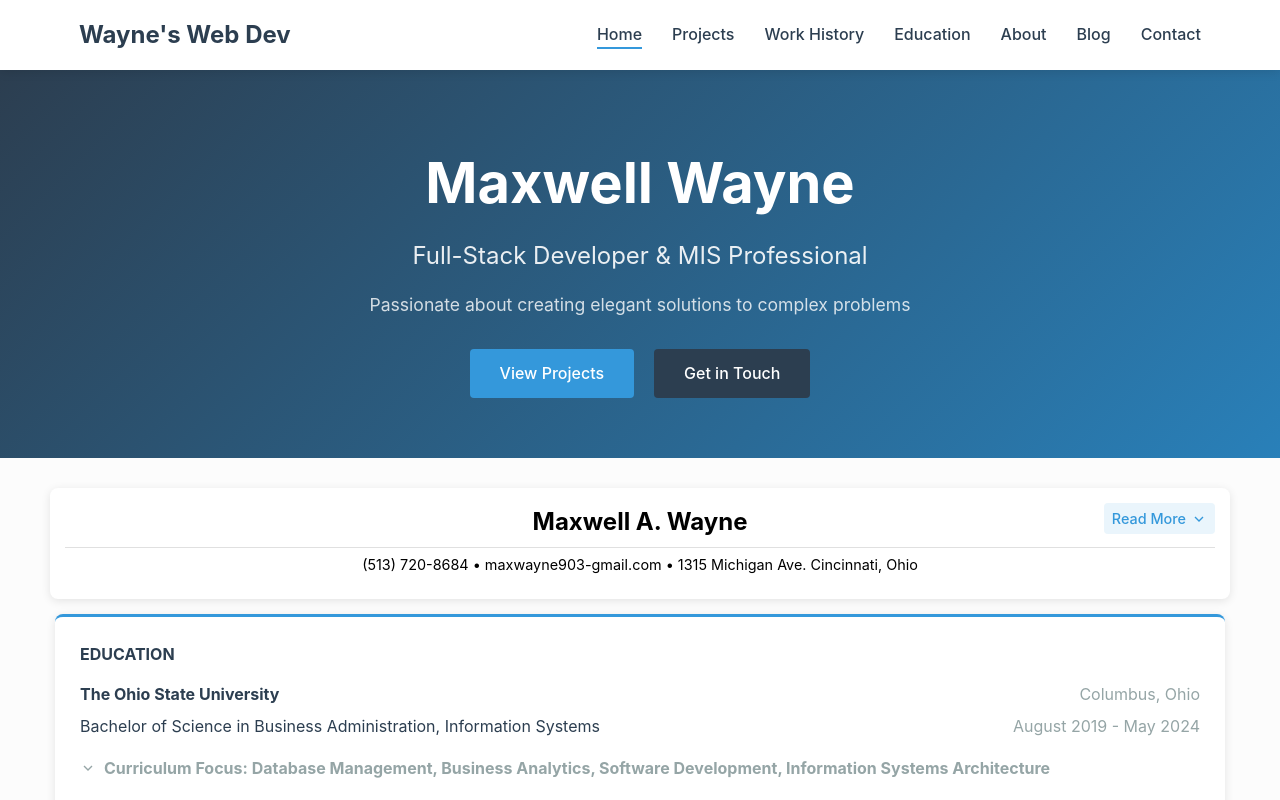
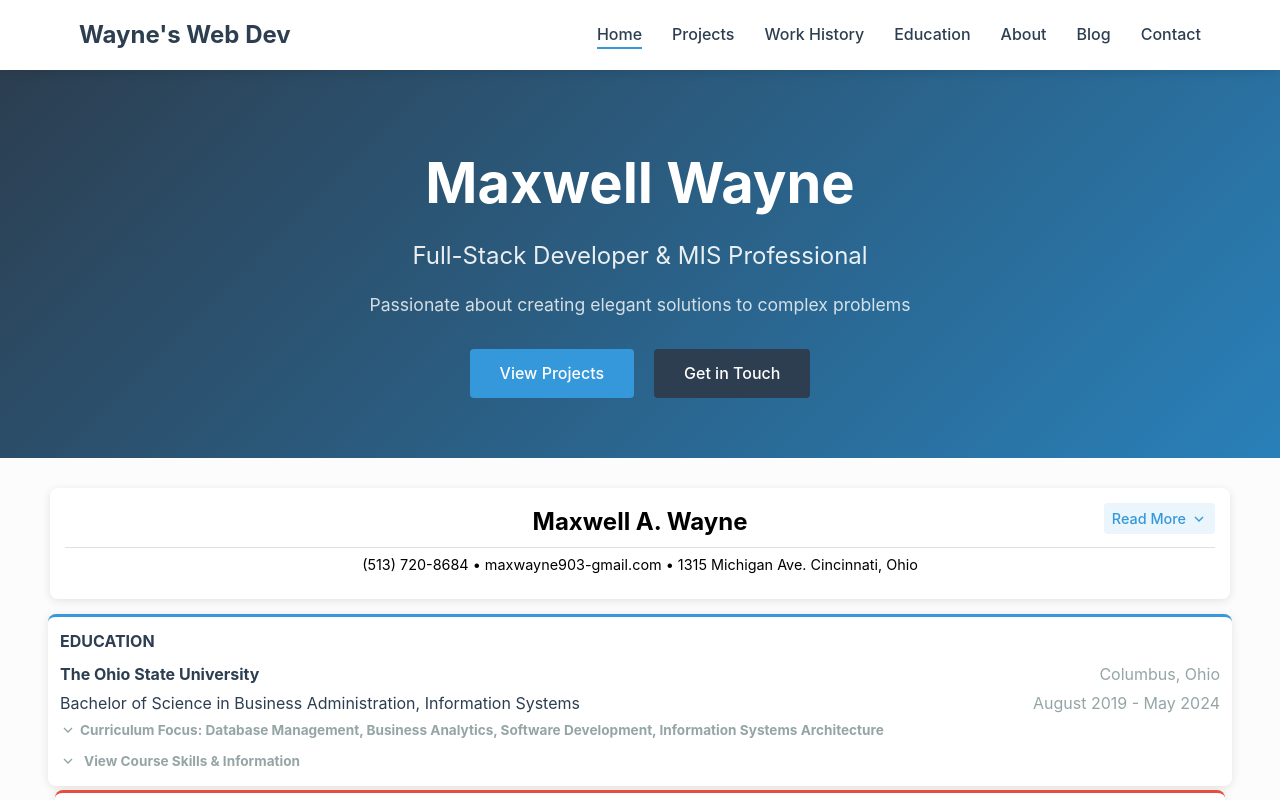
Before and after one commit to maxwell903/WayneWebDev, an Angular app: page / in a window 1280 px wide. Shown: the top 800 px of the page. Built offline with nearby package versions, Linux system fonts and the light colour scheme.

Commit message:
Way better about and education

```diff
--- a/src/app/components/class-filter/class-filter.component.css
+++ b/src/app/components/class-filter/class-filter.component.css
@@ -14,8 +14,11 @@
     cursor: pointer;
     display: flex;
     align-items: center;
-    padding: 8px 0;
+    padding: 0; /* Completely removed padding */
     transition: all 0.2s ease;
+    margin: 0; /* Removed all margins */
+    font-size: 0.85rem; /* Smaller font size */
+    line-height: 1.2; /* Tighter line height */
   }
 
   .dropdown-toggle:hover,
--- a/src/app/components/education-summary/education-summary.component.css
+++ b/src/app/components/education-summary/education-summary.component.css
@@ -1,14 +1,14 @@
 .container {
   width: 100%;
-    padding: 0 15px;
+  padding: 0 8px; /* Reduced from 15px */
 }
 
 .education-card {
   background-color: white;
   border-radius: 8px;
   box-shadow: 0 2px 10px rgba(0, 0, 0, 0.1);
-    padding: 25px;
-    margin-bottom: 8px;
+  padding: 12px; /* Reduced from 25px */
+  margin-bottom: 4px; /* Reduced from 8px */
   border-top: 3px solid var(--primary, #3498db);
   width: 100%;
   box-sizing: border-box;
@@ -18,7 +18,7 @@
   font-size: 16px;
   font-weight: bold;
   margin-top: 0;
-    margin-bottom: 15px;
+  margin-bottom: 8px; /* Reduced from 15px */
   text-transform: uppercase;
   color: var(--secondary, #2c3e50);
 }
@@ -30,7 +30,7 @@
 .university-line {
   display: flex;
   justify-content: space-between;
-    margin-bottom: 6px;
+  margin-bottom: 3px; /* Reduced from 6px */
 }
 
 .university {
@@ -46,7 +46,7 @@
 .degree-line {
   display: flex;
   justify-content: space-between;
-    margin-bottom: 10px;
+  margin-bottom: 5px; /* Reduced from 10px */
 }
 
 .degree {
@@ -61,19 +61,20 @@
 
 .achievement-list {
   list-style-type: none;
-    padding-left: 5px;
-    margin-top: 10px;
+  padding-left: 3px; /* Reduced from 5px */
+  margin-top: 5px; /* Reduced from 10px */
   margin-bottom: 0;
 }
 
 .achievement-list li {
-    margin-bottom: 5px;
+  margin-bottom: 2px; /* Reduced from 5px */
 }
 
 .achievement-list a {
   color: var(--dark, #2c3e50);
   text-decoration: none;
   transition: color 0.2s ease;
+  font-size: 0.85rem; /* Slightly smaller font */
 }
 
 .achievement-list a:hover {
@@ -83,12 +84,12 @@
 /* Education dropdown styles */
 .education-dropdown .dropdown-toggle,
 .filter-dropdown .dropdown-toggle {
-  color: var(--gray, #95a5a6); /* Change default color to gray */
+color: var(--gray, #95a5a6);
 }
 
 .education-dropdown .dropdown-toggle:hover,
 .filter-dropdown .dropdown-toggle:hover {
-  color: var(--primary, #3498db); /* Only blue on hover */
+color: var(--primary, #3498db);
 }
 .education-trigger {
   color: var(--gray, #95a5a6);
@@ -96,8 +97,11 @@
     cursor: pointer;
     display: flex;
     align-items: center;
-    padding: 6px 0;
+    padding: 0; /* Completely removed padding */
     transition: all 0.2s ease;
+    margin: 0; /* Removed all margins */
+    font-size: 0.85rem; /* Smaller font size */
+    line-height: 1.2; /* Tighter line height */
 }
 
 .education-trigger:hover {
@@ -109,7 +113,7 @@
 }
 
 .chevron-icon {
-    margin-right: 8px;
+  margin-right: 4px; /* Reduced from 8px */
   transition: transform 0.3s ease;
 }
 
@@ -118,22 +122,22 @@
 }
 
 .education-content {
-    padding-top: 10px;
-    padding-bottom: 10px;
+  padding-top: 5px; /* Reduced from 10px */
+  padding-bottom: 5px; /* Reduced from 10px */
   animation: fadeIn 0.3s ease-out;
 }
 
 .education-description {
   color: var(--gray, #95a5a6);
-    font-size: 0.9rem;
-    line-height: 1.5;
+  font-size: 0.85rem; /* Reduced from 0.9rem */
+  line-height: 1.3; /* Reduced from 1.5 */
   margin: 0;
-    padding-left: 8px;
+  padding-left: 4px; /* Reduced from 8px */
   border-left: 2px solid var(--primary, #3498db);
 }
 
 @keyframes fadeIn {
-    from { opacity: 0; transform: translateY(-10px); }
+  from { opacity: 0; transform: translateY(-5px); } /* Reduced from -10px */
   to { opacity: 1; transform: translateY(0); }
 }
 
@@ -144,6 +148,6 @@
 
   .location, .period {
     text-align: left;
-      margin-top: 2px;
+    margin-top: 1px; /* Reduced from 2px */
   }
 }
```
Also changed, not shown: src/app/components/education-information-summary/education-information-summary.component.ts (+6 -6 lines). Lines whose indentation alone changed are shown as unchanged.
